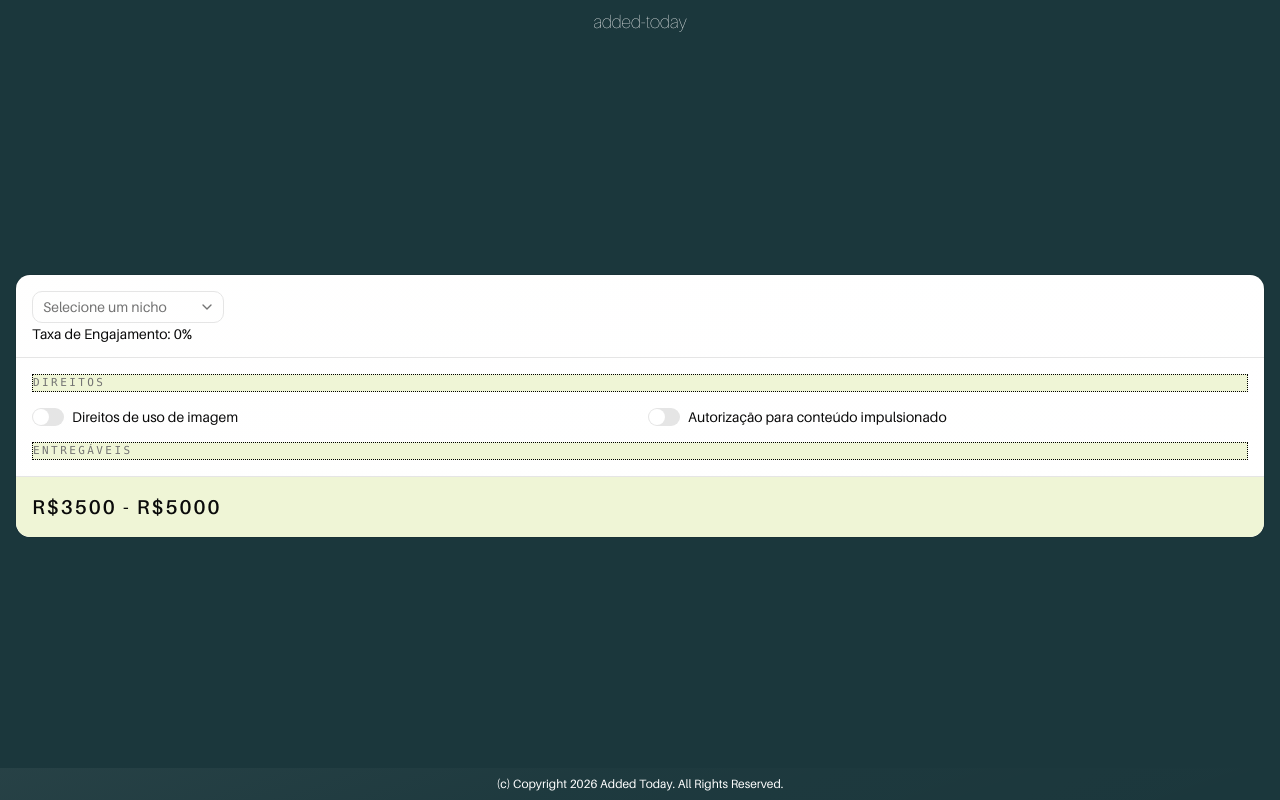
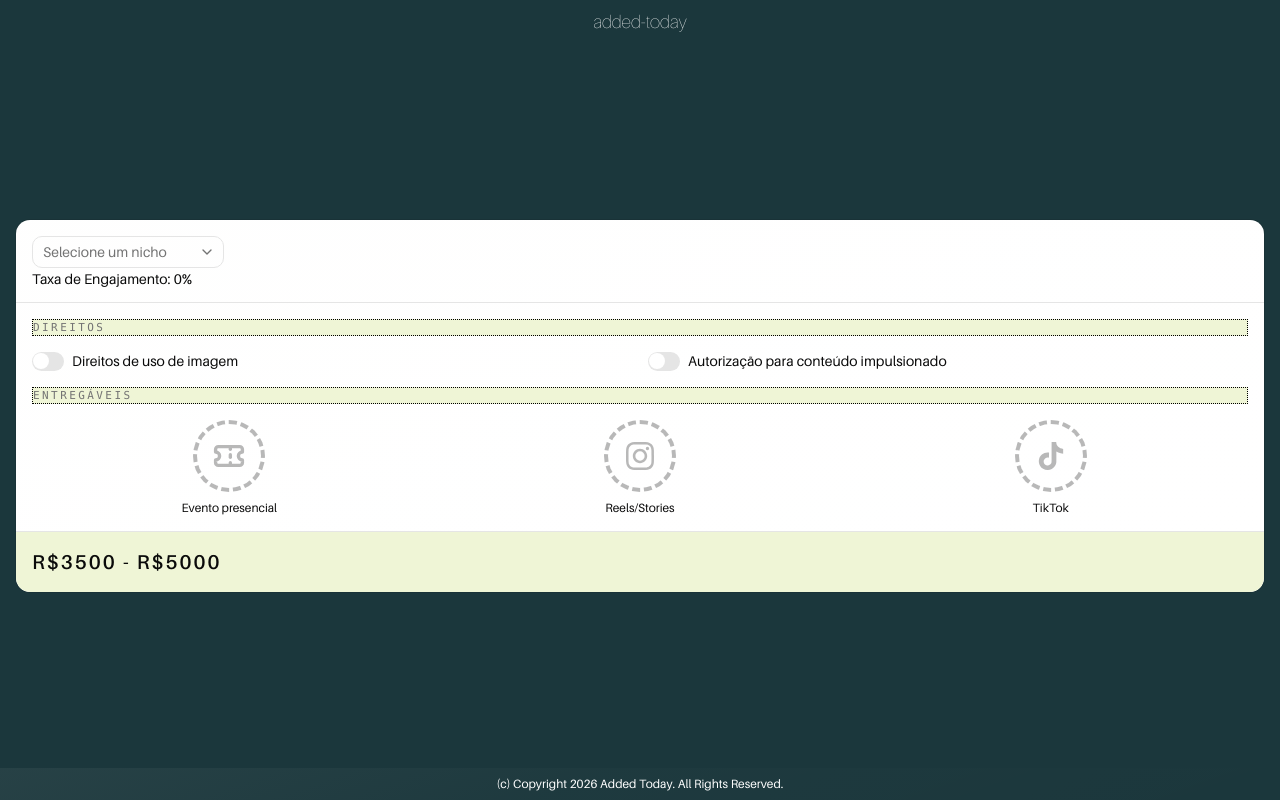
Before and after one commit to willwelbert/budget-calc, a React (Vite) app: page / in a window 1280 px wide. Built offline with nearby package versions, Linux system fonts and the light colour scheme.

Commit message:
feat: add Deliverables component

```diff
--- a/src/components/QuoteCalculator.tsx
+++ b/src/components/QuoteCalculator.tsx
@@ -26,6 +26,7 @@ import { NICHE_OPTIONS } from "../lib/niches";
 import { useState } from "react";
 import { Separator } from "./ui/separator";
 import { EngagementCalculator } from "./EngagementCalculator";
+import { Deliverables } from "./Deliverables";
 
 export function QuoteCalculator() {
   const [engagementRate, setEngagementRate] = useState(0);
@@ -124,6 +125,7 @@ export function QuoteCalculator() {
             <div className="border border-dotted border-black bg-cream col-span-2">
               <h3 className="eyebrow">Entregáveis</h3>
             </div>
+            <Deliverables />
           </div>
         </CardContent>
         <CardFooter className="bg-cream">
```
